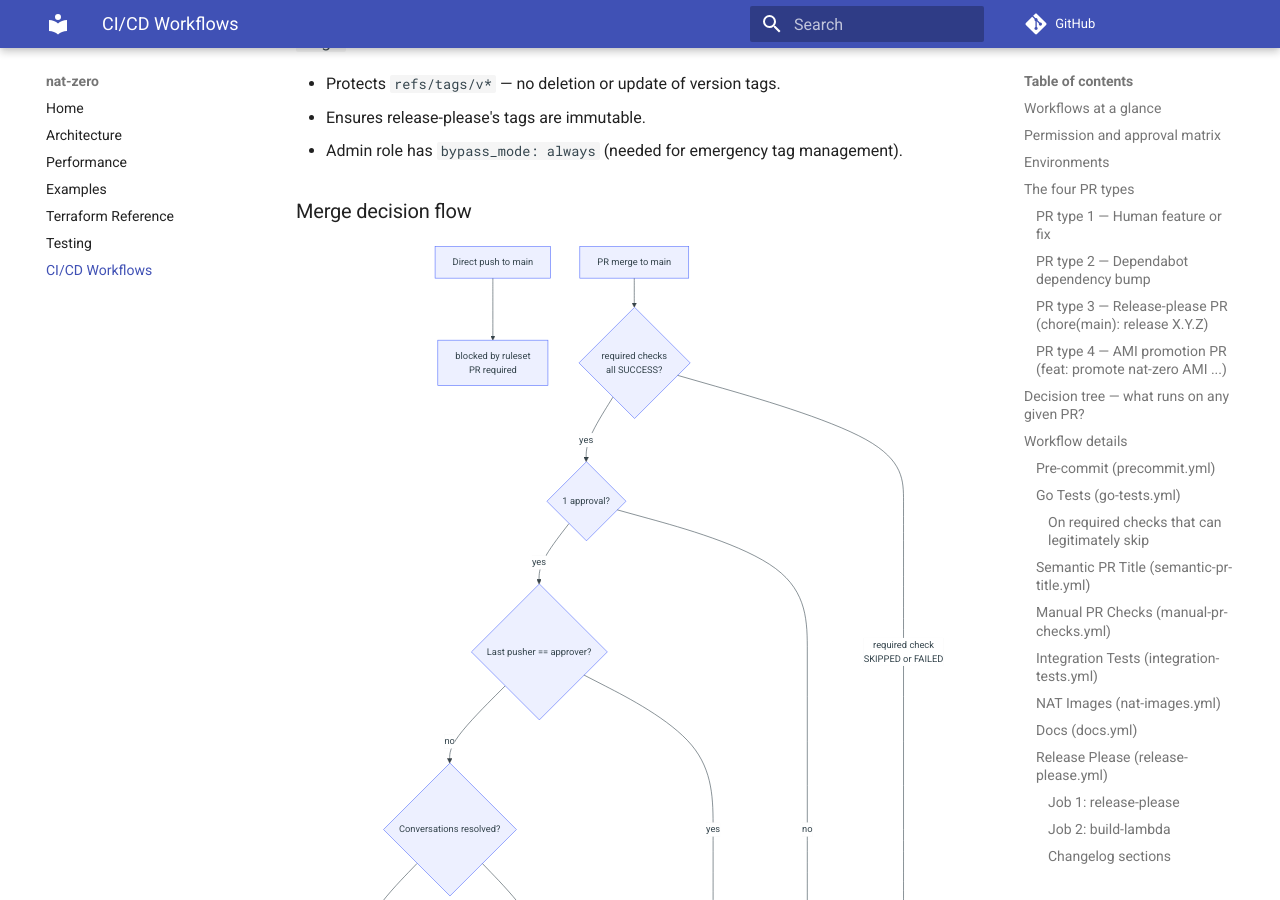
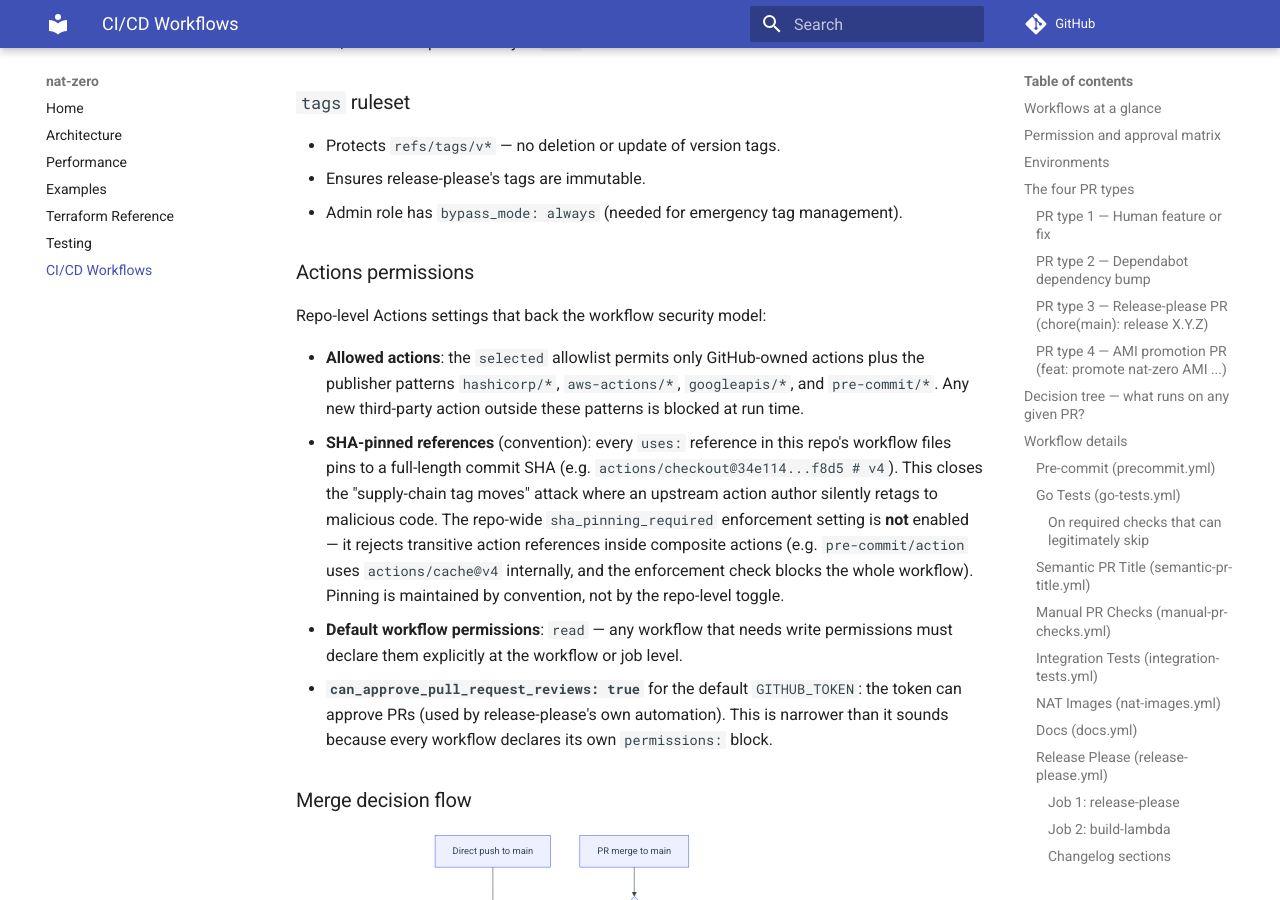
Before and after one commit to MachineDotDev/nat-zero, an MkDocs documentation site: the page built from docs/workflows.md, in a window 1280 px wide and 900 px high, scrolled down 17793 px. Built offline with MkDocs 1.6.1 and Material for MkDocs 9.7.7, drawn with Linux system fonts in a browser that asks for light colours; comment, search, counter and statistics services are not loaded; some of the changed text lies outside the part shown.

Commit message:
ci: tighten release-please permissions and document actions security (#38)
Co-authored-by: Claude Opus 4.7 (1M context) <noreply@anthropic.com>

````diff
--- a/docs/workflows.md
+++ b/docs/workflows.md
@@ -47,7 +47,7 @@ graph TB
 | `manual-pr-checks.yml` | `contents: write`, `id-token: write`, `issues: write`, `pull-requests: write` | — | — | — |
 | `integration-tests.yml` | `id-token: write`, `contents: read` | `INTEGRATION_ROLE_ARN` | `integration` | **leonardosul** |
 | `nat-images.yml` | `contents: read`, `id-token: write` (per-job escalations) | `AMI_BUILD_ROLE_ARN` | `ami-build` | **leonardosul** |
-| `release-please.yml` | `contents: write`, `pull-requests: write` | — | — | — |
+| `release-please.yml` | top-level `{}`; `release-please` job: `contents: write` + `pull-requests: write`; `build-lambda` job: `contents: write` | — | — | — |
 | `docs.yml` | `contents: write` | — | `github-pages` | — |
 
 ## Environments
@@ -551,6 +551,15 @@ flowchart LR
 - Ensures release-please's tags are immutable.
 - Admin role has `bypass_mode: always` (needed for emergency tag management).
 
+### Actions permissions
+
+Repo-level Actions settings that back the workflow security model:
+
+- **Allowed actions**: the `selected` allowlist permits only GitHub-owned actions plus the publisher patterns `hashicorp/*`, `aws-actions/*`, `googleapis/*`, and `pre-commit/*`. Any new third-party action outside these patterns is blocked at run time.
+- **SHA-pinned references** (convention): every `uses:` reference in this repo's workflow files pins to a full-length commit SHA (e.g. `actions/checkout@34e114...f8d5 # v4`). This closes the "supply-chain tag moves" attack where an upstream action author silently retags to malicious code. The repo-wide `sha_pinning_required` enforcement setting is **not** enabled — it rejects transitive action references inside composite actions (e.g. `pre-commit/action` uses `actions/cache@v4` internally, and the enforcement check blocks the whole workflow). Pinning is maintained by convention, not by the repo-level toggle.
+- **Default workflow permissions**: `read` — any workflow that needs write permissions must declare them explicitly at the workflow or job level.
+- **`can_approve_pull_request_reviews: true`** for the default `GITHUB_TOKEN`: the token can approve PRs (used by release-please's own automation). This is narrower than it sounds because every workflow declares its own `permissions:` block.
+
 ### Merge decision flow
 
 ```mermaid
@@ -634,10 +643,11 @@ The module intentionally supports exactly three ways to supply Lambda code:
 
 ## Known gaps
 
-- No auto-merge for Dependabot bumps — every PR requires manual approval and bypass.
+- No auto-merge for Dependabot bumps — every PR requires manual approval and bypass. Intentional: bumps must be eyeballed so the maintainer can decide whether to label for integration testing.
 - No scheduled integration tests — only on label or AMI release.
 - No CodeQL / SAST.
 - No container or AMI vulnerability scanning beyond the pre-commit secret scan.
 - No `terraform plan` preview on PRs.
 - No `packer validate` check on PRs that only touch `ami/**`.
-- No `deployment_branch_policy` on `integration` or `ami-build` environments — approval is the sole gate on who can deploy and from which branch.
+- No `deployment_branch_policy` on `integration` or `ami-build` environments. The policy would need to allow any PR branch (because label-triggered integration runs target arbitrary PR branches), which reduces the restriction to a wildcard that adds no real protection. Approval remains the sole meaningful gate on environment deployments.
+- `integration-tests.yml` concurrency uses `cancel-in-progress: false`. Cancelling a run mid-`terraform apply` can leak real AWS resources (NAT instances, EIPs, ENIs) that a teardown step was about to destroy. Letting queued runs wait is cheaper than cleaning up leaks.
````
Also changed, not shown: 1 other file.
